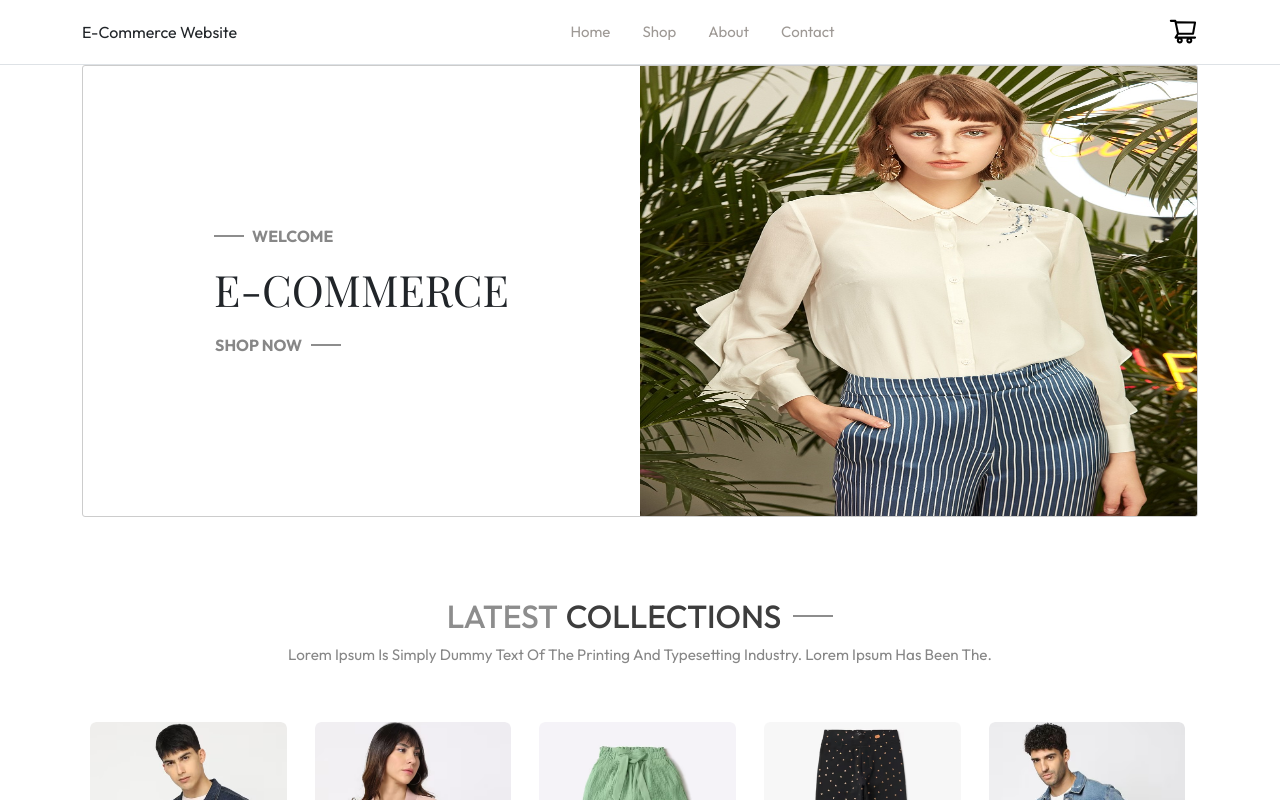
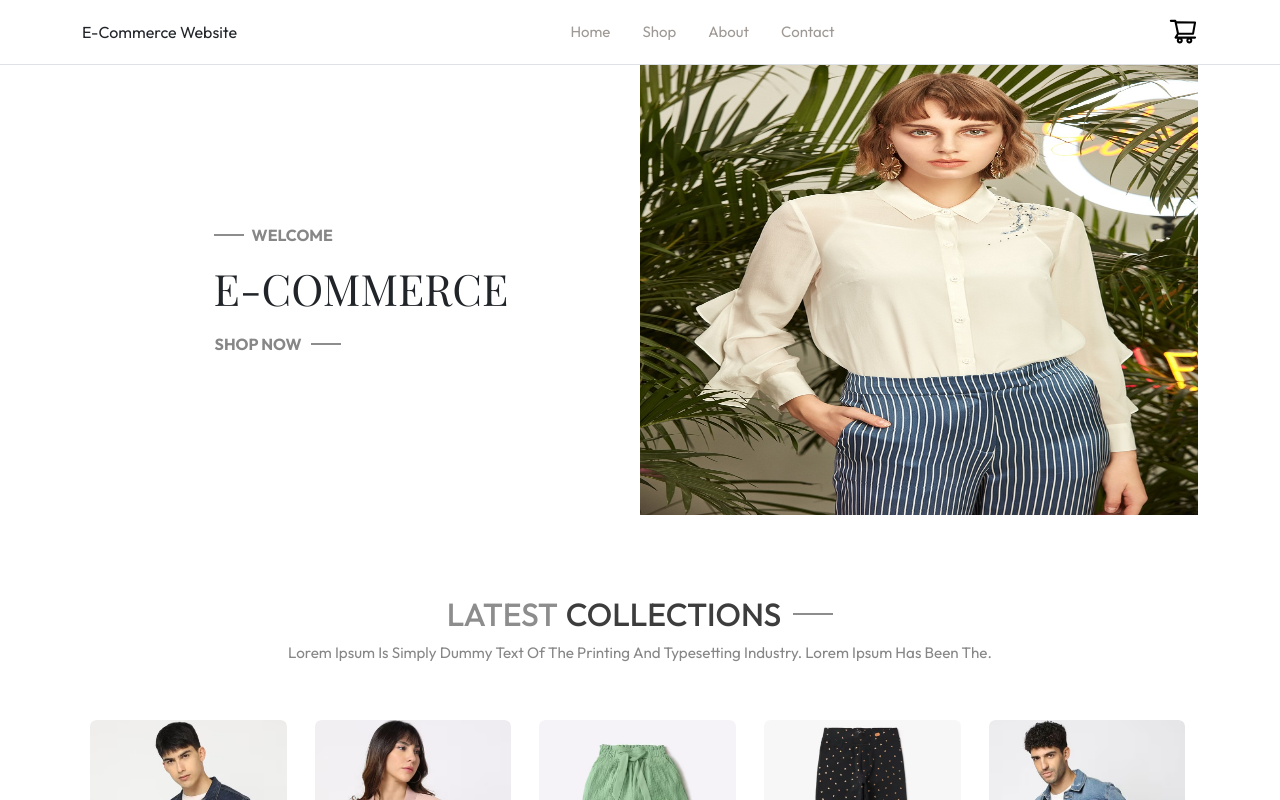
Before and after one commit to MuhammadAhmadAslam/E-Commerce-Website-ReactJS, a React (Vite) app: page / in a window 1280 px wide. Shown: the top 800 px of the page. Built offline with nearby package versions, Linux system fonts and the light colour scheme; a web font is replaced by a local one.

Commit message:
border remove

```diff
--- a/src/components/MixedAutoSlider.jsx
+++ b/src/components/MixedAutoSlider.jsx
@@ -31,7 +31,7 @@ const MixedAutoSlider = () => {
 	return (
 		<section className="mixed-slider">
 			{/* Map through images to create slides */}
-			<div className="border-05 p-0 overflow-hidden flex-wrap d-flex">
+			<div className=" p-0 overflow-hidden flex-wrap d-flex">
 				{/* Text section for the current slide */}
 				<article className="text py-5 m-auto col-12 col-md-6">
 					<div className="fit-content m-auto">
```
